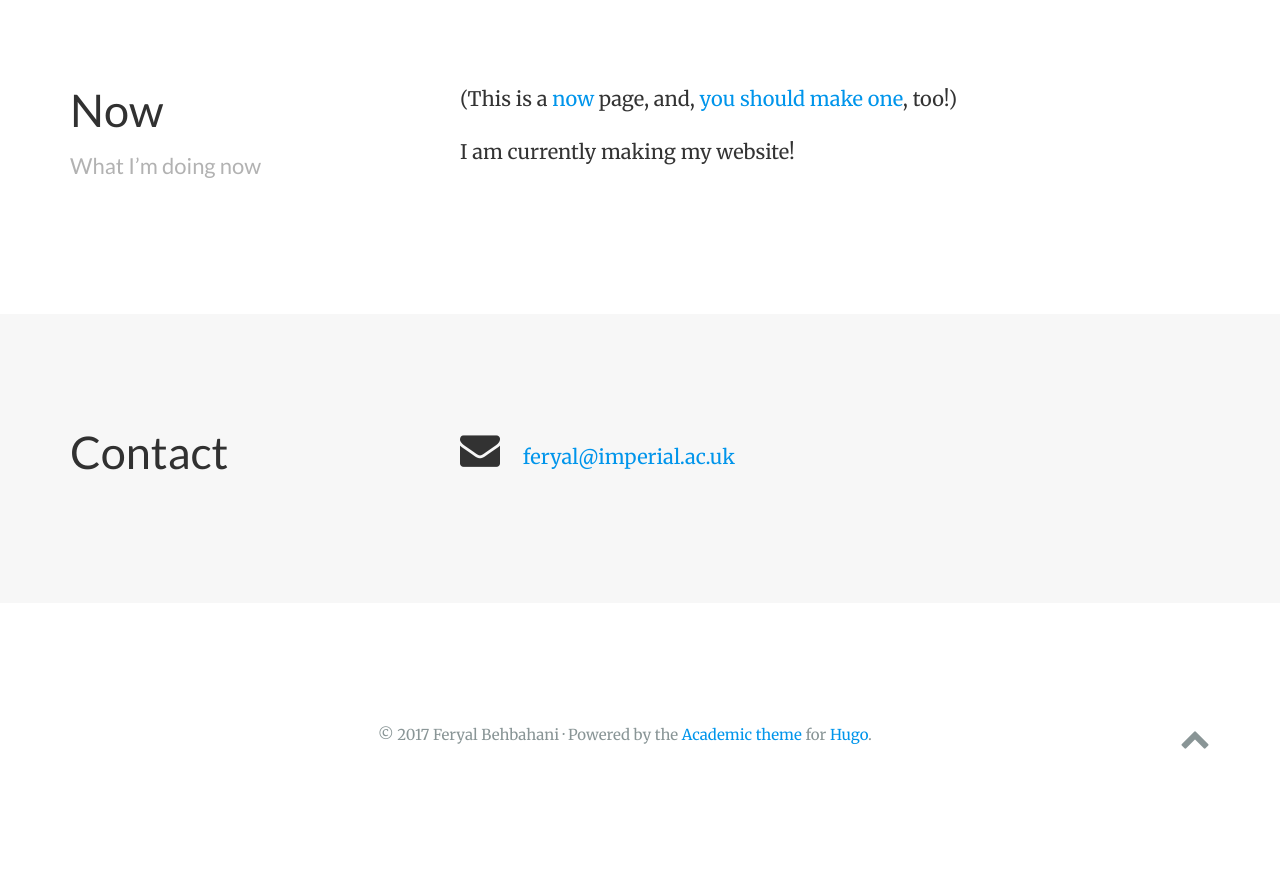
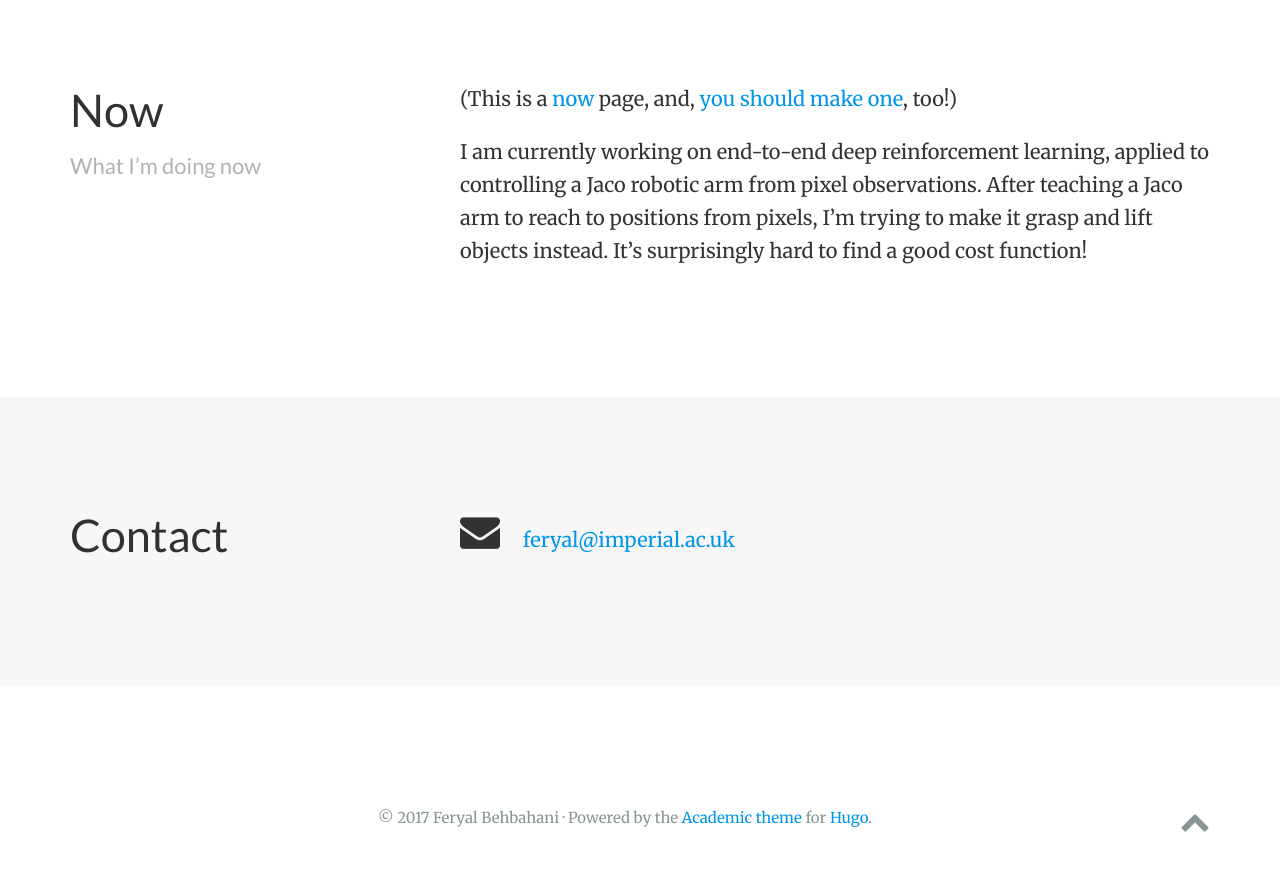
Before and after one commit to Feryal/feryal.github.io, a plain HTML site: page index.html in a window 1280 px wide. Shown: the part 4760-5630 px from the top of the page. Before the commit the page ends 5568 px from the top, so only its background shows below. Drawn offline with nearby package versions, Linux system fonts and the light colour scheme; some icons are missing.

Commit message:
Update to my now page

```diff
--- a/index.html
+++ b/index.html
@@ -704,7 +704,7 @@
   <div class="col-xs-12 col-md-8">
     <p>(This is a <a href="http://nownownow.com/" target="_blank">now</a> page, and, <a href="http://nownownow.com/about" target="_blank">you should make one</a>, too!)</p>
 
-<p>I am currently making my website!</p>
+<p>I am currently working on end-to-end deep reinforcement learning, applied to controlling a Jaco robotic arm from pixel observations. After teaching a Jaco arm to reach to positions from pixels, I&rsquo;m trying to make it grasp and lift objects instead. It&rsquo;s surprisingly hard to find a good cost function!</p>
 
   </div>
 </div>
```
